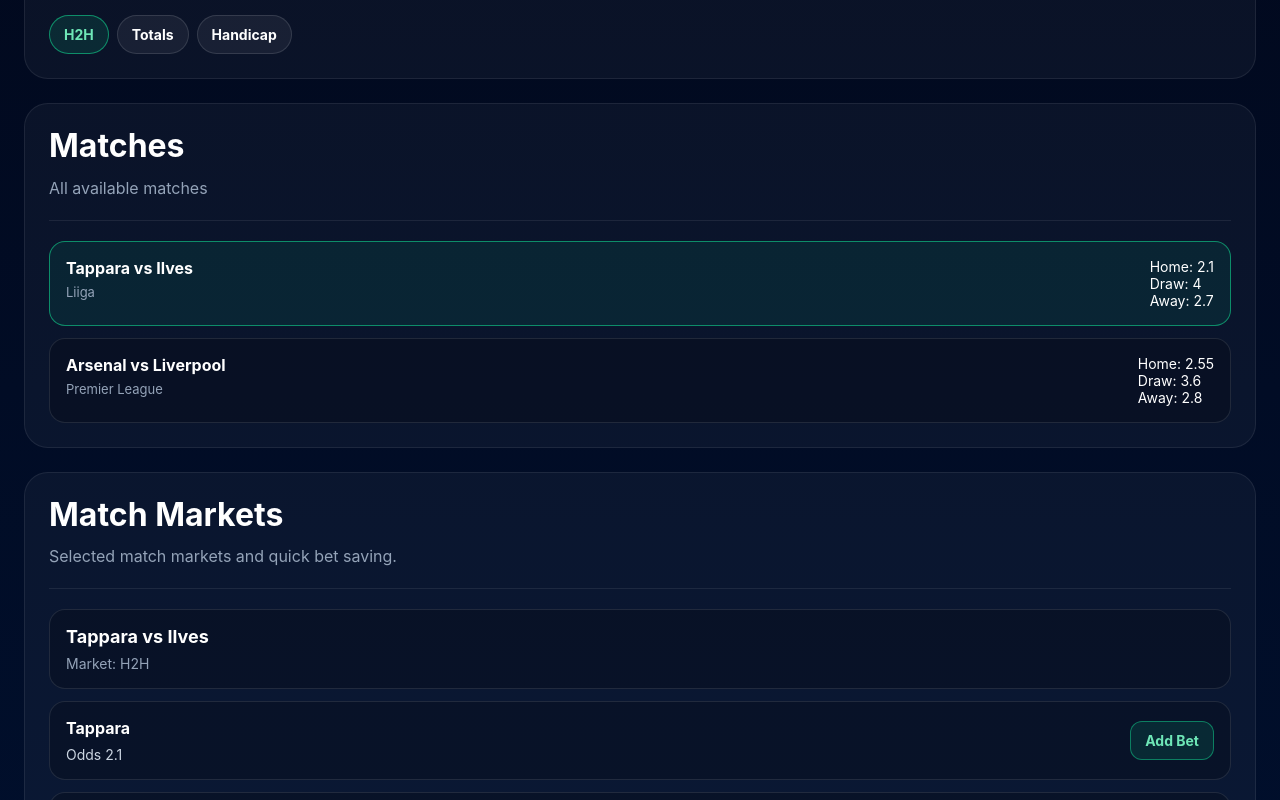
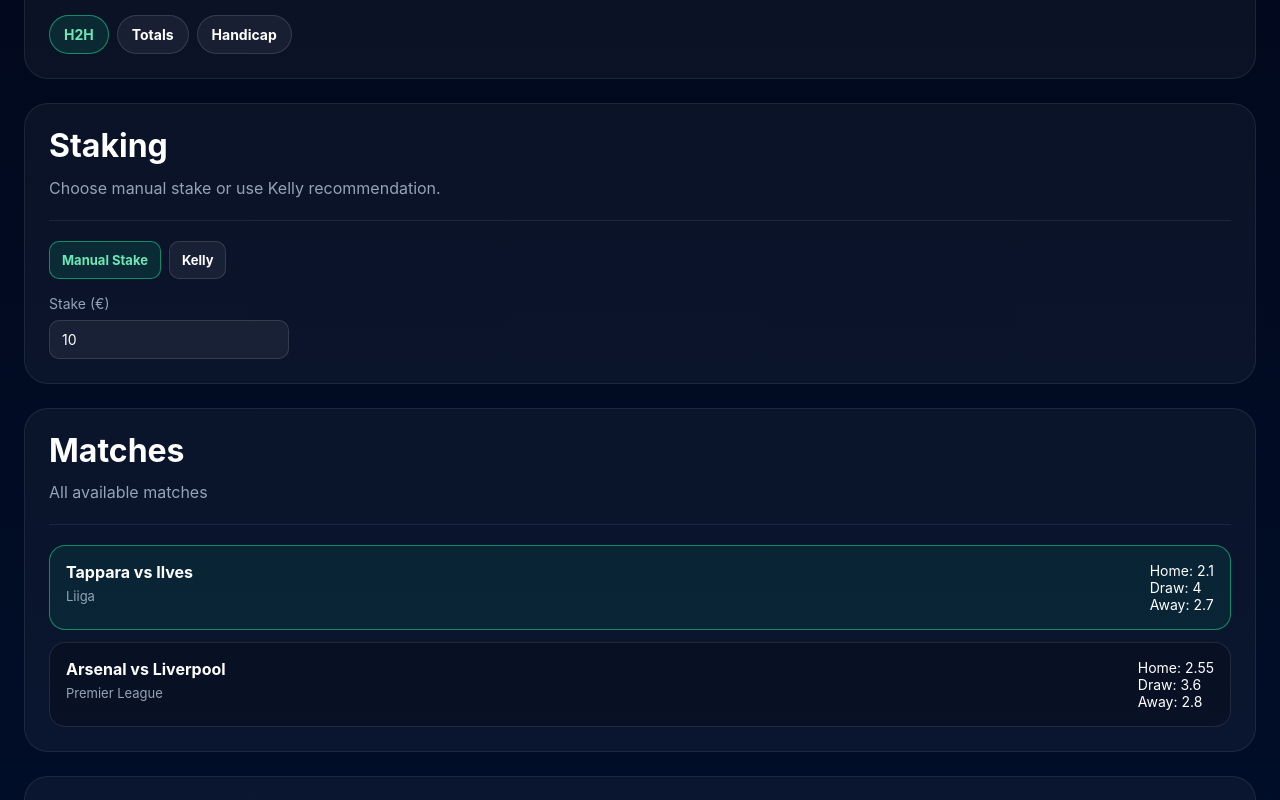
Before and after one commit to vv-glitchhub/scorecaster, a Next.js app: page /betting in a window 1280 px wide. Shown: the part 560-1360 px from the top of the page. Built offline with nearby package versions, Linux system fonts and the light colour scheme; no server answers.

Commit message:
Update BettingWorkspaceClient.jsx

```diff
--- a/app/components/BettingWorkspaceClient.jsx
+++ b/app/components/BettingWorkspaceClient.jsx
@@ -7,6 +7,7 @@ import MarketTabs from "@/app/components/MarketTabs";
 import LivePulse from "@/app/components/LivePulse";
 import { getDictionary } from "@/lib/i18n";
 import { useBetStore } from "@/lib/useBetStore";
+import { kellyStake } from "@/lib/kelly";
 
 export default function BettingWorkspaceClient({ oddsData, lang = "en" }) {
   const t = getDictionary(lang);
@@ -16,6 +17,10 @@ export default function BettingWorkspaceClient({ oddsData, lang = "en" }) {
   const [selectedMatchId, setSelectedMatchId] = useState(
     oddsData?.matches?.[0]?.id || null
   );
+  const [stakeMode, setStakeMode] = useState("manual");
+  const [manualStake, setManualStake] = useState("10");
+  const [bankroll, setBankroll] = useState("1000");
+  const [kellyFraction, setKellyFraction] = useState("0.25");
 
   const matches = oddsData?.matches || [];
 
@@ -27,16 +32,19 @@ export default function BettingWorkspaceClient({ oddsData, lang = "en" }) {
     if (!selectedMatch) return [];
 
     if (market === "totals") {
+      const point = selectedMatch.bestOdds?.point ?? "-";
       return [
         {
           key: "over",
-          label: `Over ${selectedMatch.bestOdds?.point ?? "-"}`,
+          label: `Over ${point}`,
           odds: selectedMatch.bestOdds?.over ?? null,
+          probability: 0.52,
         },
         {
           key: "under",
-          label: `Under ${selectedMatch.bestOdds?.point ?? "-"}`,
+          label: `Under ${point}`,
           odds: selectedMatch.bestOdds?.under ?? null,
+          probability: 0.48,
         },
       ].filter((row) => row.odds);
     }
@@ -47,11 +55,13 @@ export default function BettingWorkspaceClient({ oddsData, lang = "en" }) {
           key: "spread-home",
           label: `${selectedMatch.home_team} ${selectedMatch.bestOdds?.spreadPointHome ?? ""}`,
           odds: selectedMatch.bestOdds?.spreadHome ?? null,
+          probability: 0.52,
         },
         {
           key: "spread-away",
           label: `${selectedMatch.away_team} ${selectedMatch.bestOdds?.spreadPointAway ?? ""}`,
           odds: selectedMatch.bestOdds?.spreadAway ?? null,
+          probability: 0.48,
         },
       ].filter((row) => row.odds);
     }
@@ -61,33 +71,84 @@ export default function BettingWorkspaceClient({ oddsData, lang = "en" }) {
         key: "home",
         label: selectedMatch.home_team,
         odds: selectedMatch.bestOdds?.home ?? null,
+        probability: 0.45,
       },
       {
         key: "draw",
         label: t.draw,
         odds: selectedMatch.bestOdds?.draw ?? null,
+        probability: 0.23,
       },
       {
         key: "away",
         label: selectedMatch.away_team,
         odds: selectedMatch.bestOdds?.away ?? null,
+        probability: 0.32,
       },
     ].filter((row) => row.odds);
   }, [selectedMatch, market, t.draw]);
 
+  const currentMarketLabel =
+    market === "h2h" ? t.h2h : market === "totals" ? t.totals : t.handicap;
+
+  function getStakeForRow(row) {
+    if (stakeMode === "kelly") {
+      return kellyStake({
+        probability: row.probability,
+        odds: Number(row.odds),
+        bankroll: Number(bankroll) || 0,
+        fraction: Number(kellyFraction) || 0.25,
+      });
+    }
+
+    return Number(manualStake) || 0;
+  }
+
   function handleAddBet(row) {
     if (!selectedMatch || !row?.odds) return;
+
+    const stake = getStakeForRow(row);
+    if (!stake || stake <= 0) return;
 
     addBet({
       match: `${selectedMatch.home_team} vs ${selectedMatch.away_team}`,
       selection: `${currentMarketLabel} • ${row.label}`,
       odds: Number(row.odds),
-      stake: 10,
+      stake: Number(stake),
     });
   }
 
-  const currentMarketLabel =
-    market === "h2h" ? t.h2h : market === "totals" ? t.totals : t.handicap;
+  const panelStyle = {
+    border: "1px solid rgba(255,255,255,0.1)",
+    borderRadius: "16px",
+    padding: "16px",
+    background: "rgba(0,0,0,0.2)",
+  };
+
+  const inputStyle = {
+    width: "100%",
+    border: "1px solid rgba(255,255,255,0.12)",
+    background: "rgba(255,255,255,0.06)",
+    color: "#fff",
+    borderRadius: "10px",
+    padding: "10px 12px",
+    fontSize: "14px",
+  };
+
+  const smallButton = (active) => ({
+    border: active
+      ? "1px solid rgba(16,185,129,0.7)"
+      : "1px solid rgba(255,255,255,0.12)",
+    background: active
+      ? "rgba(16,185,129,0.14)"
+      : "rgba(255,255,255,0.06)",
+    color: active ? "#6ee7b7" : "#fff",
+    borderRadius: "10px",
+    padding: "10px 12px",
+    fontSize: "13px",
+    fontWeight: 700,
+    cursor: "pointer",
+  });
 
   return (
     <div style={{ display: "grid", gap: "24px" }}>
@@ -117,11 +178,87 @@ export default function BettingWorkspaceClient({ oddsData, lang = "en" }) {
             : "Select market for analysis"
         }
       >
-        <MarketTabs
-          market={market}
-          onChange={setMarket}
-          lang={lang}
+        <MarketTabs market={market} onChange={setMarket} lang={lang} />
+      </PageSection>
+
+      <PageSection
+        title={lang === "fi" ? "Panostus" : "Staking"}
+        description={
+          lang === "fi"
+            ? "Valitse käsin panos tai käytä Kelly-ehdotusta."
+            : "Choose manual stake or use Kelly recommendation."
+        }
+      >
+        <div style={{ display: "grid", gap: "16px" }}>
+          <div style={{ display: "flex", gap: "8px", flexWrap: "wrap" }}>
+            <button
+              type="button"
+              onClick={() => setStakeMode("manual")}
+              style={smallButton(stakeMode === "manual")}
+            >
+              {lang === "fi" ? "Manuaalinen panos" : "Manual Stake"}
+            </button>
+            <button
+              type="button"
+              onClick={() => setStakeMode("kelly")}
+              style={smallButton(stakeMode === "kelly")}
+            >
+              Kelly
+            </button>
+          </div>
+
+          {stakeMode === "manual" ? (
+            <div style={{ maxWidth: "240px" }}>
+              <p style={{ margin: "0 0 8px", color: "#94a3b8", fontSize: "14px" }}>
+                {lang === "fi" ? "Panos (€)" : "Stake (€)"}
+              </p>
+              <input
+                type="number"
+                min="0"
+                step="0.01"
+                value={manualStake}
+                onChange={(e) => setManualStake(e.target.value)}
+                style={inputStyle}
               />
+            </div>
+          ) : (
+            <div
+              style={{
+                display: "grid",
+                gap: "16px",
+                gridTemplateColumns: "repeat(auto-fit, minmax(180px, 1fr))",
+              }}
+            >
+              <div>
+                <p style={{ margin: "0 0 8px", color: "#94a3b8", fontSize: "14px" }}>
+                  {lang === "fi" ? "Kassa (€)" : "Bankroll (€)"}
+                </p>
+                <input
+                  type="number"
+                  min="0"
+                  step="0.01"
+                  value={bankroll}
+                  onChange={(e) => setBankroll(e.target.value)}
+                  style={inputStyle}
+                />
+              </div>
+
+              <div>
+                <p style={{ margin: "0 0 8px", color: "#94a3b8", fontSize: "14px" }}>
+                  {lang === "fi" ? "Kelly-osuus" : "Kelly Fraction"}
+                </p>
+                <input
+                  type="number"
+                  min="0"
+                  step="0.01"
+                  value={kellyFraction}
+                  onChange={(e) => setKellyFraction(e.target.value)}
+                  style={inputStyle}
+                />
+              </div>
+            </div>
+          )}
+        </div>
       </PageSection>
 
       <PageSection
@@ -142,9 +279,7 @@ export default function BettingWorkspaceClient({ oddsData, lang = "en" }) {
                 color: "#94a3b8",
               }}
             >
-              {lang === "fi"
-                ? "Ei otteluita saatavilla"
-                : "No matches available"}
+              {lang === "fi" ? "Ei otteluita saatavilla" : "No matches available"}
             </div>
           ) : (
             matches.map((match) => (
@@ -180,7 +315,6 @@ export default function BettingWorkspaceClient({ oddsData, lang = "en" }) {
                     <p style={{ margin: 0, fontWeight: 700 }}>
                       {match.home_team} vs {match.away_team}
                     </p>
-
                     <p
                       style={{
                         margin: "6px 0 0",
@@ -219,28 +353,12 @@ export default function BettingWorkspaceClient({ oddsData, lang = "en" }) {
         }
       >
         {!selectedMatch ? (
-          <div
-            style={{
-              padding: "16px",
-              borderRadius: "16px",
-              background: "rgba(0,0,0,0.2)",
-              color: "#94a3b8",
-            }}
-          >
-            {lang === "fi"
-              ? "Valitse ensin ottelu"
-              : "Select a match first"}
+          <div style={panelStyle}>
+            {lang === "fi" ? "Valitse ensin ottelu" : "Select a match first"}
           </div>
         ) : (
           <div style={{ display: "grid", gap: "12px" }}>
-            <div
-              style={{
-                border: "1px solid rgba(255,255,255,0.1)",
-                borderRadius: "16px",
-                padding: "16px",
-                background: "rgba(0,0,0,0.2)",
-              }}
-            >
+            <div style={panelStyle}>
               <p style={{ margin: 0, fontWeight: 700, fontSize: "18px" }}>
                 {selectedMatch.home_team} vs {selectedMatch.away_team}
               </p>
@@ -250,27 +368,20 @@ export default function BettingWorkspaceClient({ oddsData, lang = "en" }) {
             </div>
 
             {marketRows.length === 0 ? (
-              <div
-                style={{
-                  padding: "16px",
-                  borderRadius: "16px",
-                  background: "rgba(0,0,0,0.2)",
-                  color: "#94a3b8",
-                }}
-              >
+              <div style={panelStyle}>
                 {lang === "fi"
                   ? "Tälle markkinalle ei löytynyt rivejä."
                   : "No rows found for this market."}
               </div>
             ) : (
-              marketRows.map((row) => (
+              marketRows.map((row) => {
+                const recommendedStake = getStakeForRow(row);
+
+                return (
                   <div
                     key={row.key}
                     style={{
-                    border: "1px solid rgba(255,255,255,0.1)",
-                    borderRadius: "16px",
-                    padding: "16px",
-                    background: "rgba(0,0,0,0.2)",
+                      ...panelStyle,
                       display: "flex",
                       justifyContent: "space-between",
                       gap: "16px",
@@ -282,6 +393,11 @@ export default function BettingWorkspaceClient({ oddsData, lang = "en" }) {
                       <p style={{ margin: 0, fontWeight: 700 }}>{row.label}</p>
                       <p style={{ margin: "8px 0 0", color: "#cbd5e1", fontSize: "14px" }}>
                         Odds {row.odds}
+                      </p>
+                      <p style={{ margin: "8px 0 0", color: "#94a3b8", fontSize: "13px" }}>
+                        {stakeMode === "kelly"
+                          ? `${lang === "fi" ? "Kelly-ehdotus" : "Kelly Suggestion"}: €${recommendedStake.toFixed(2)}`
+                          : `${lang === "fi" ? "Valittu panos" : "Selected Stake"}: €${(Number(manualStake) || 0).toFixed(2)}`}
                       </p>
                     </div>
 
@@ -302,7 +418,8 @@ export default function BettingWorkspaceClient({ oddsData, lang = "en" }) {
                       {lang === "fi" ? "Lisää veto" : "Add Bet"}
                     </button>
                   </div>
-              ))
+                );
+              })
             )}
           </div>
         )}
```
Lines whose indentation alone changed are shown as unchanged.
